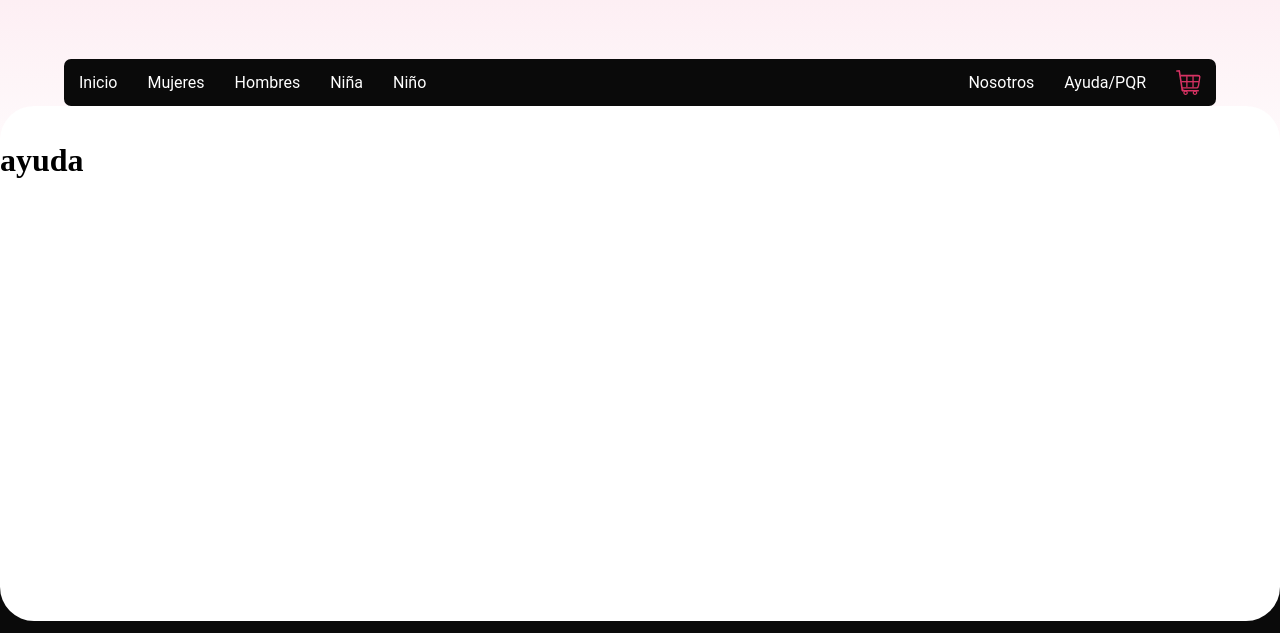
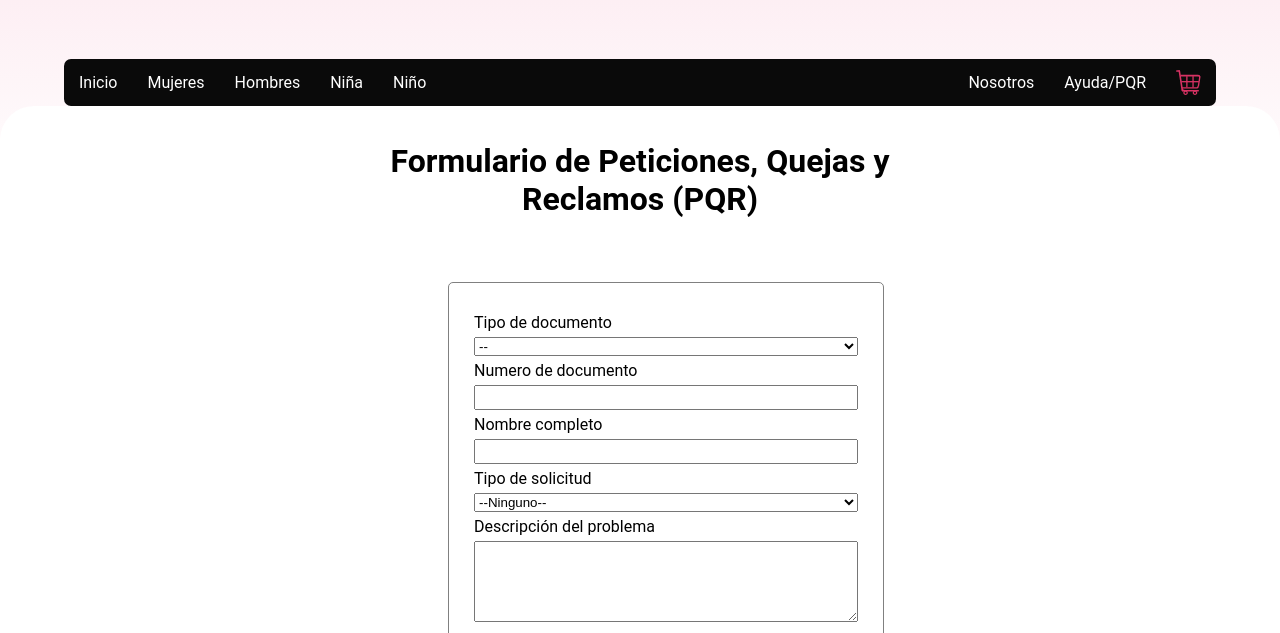
Before and after one commit to ArielDeAvila/DALIA-Store, a plain HTML site: page index.html in a window 1280 px wide. Both pictures are taken after a click on the link "Ayuda/PQR". Shown: the part 141-774 px from the top of the page. Drawn offline with nearby package versions, Linux system fonts and the light colour scheme; no server answers.

Commit message:
Formulario de PQRS

```diff
--- /dev/null
+++ b/CSS/ayuda.css
@@ -0,0 +1,47 @@
+body{
+    align-items: center;
+    font-family: 'Roboto', sans-serif;
+}
+
+.title{
+    width: 50%;
+    text-align: center;
+    margin-left: 25%;
+}
+
+.form-help{
+    display: grid;
+    grid-template-columns: auto;
+    width: 30%;
+    margin-left: 35%;
+    margin-top: 5%;
+    padding: 25px;
+    border-radius: 5px;
+    border: 1px solid gray;
+
+    font-family: 'Roboto', sans-serif;
+
+}
+
+.form-help label{
+    padding-bottom: 5px;
+    padding-top: 5px;
+}
+
+.form-help input{
+    padding-top: 5px;
+}
+
+.form-help .button-send{
+    padding: 10px;
+    margin-bottom: 0%;
+    width: 70%;
+    margin-left: calc(50% - 140px);
+    color: #fff;
+    background-color: rgb(215, 50, 99);
+    font-family: 'Roboto', sans-serif;
+    font-size: 12pt;
+    border-style: none;
+    cursor: pointer;
+    border-radius: 5px;
+}
--- a/JS/main.js
+++ b/JS/main.js
@@ -125,7 +125,7 @@ let nosotros = document.getElementById("nosotros");
 nosotros.addEventListener('click', () => openPages('Pages/nosotros.html', 'main-content'));
 
 let help = document.getElementById("help");
-help.addEventListener('click', () => openPages('Pages/ayuda.html', 'main-content'));
+help.addEventListener('click', () => openPages('Pages/ayuda.html', 'main-content','y'));
 
 let car = document.getElementById("car");
 car.addEventListener('click', () => openPages('Pages/carrito.html', 'main-content'));
--- a/Pages/ayuda.html
+++ b/Pages/ayuda.html
@@ -1,6 +1,38 @@
+<link rel="stylesheet" href="../CSS/ayuda.css">
 <body>
-    <h1>ayuda</h1>
-    <br><br><br><br><br><br><br>
+    <h1 class="title">Formulario de Peticiones, Quejas y Reclamos (PQR)</h1>
+    <form class="form-help">
+        <label for="opcion">Tipo de documento</label>
+        <select id="opcion" required >
+            <option value>--</option>
+            <option value="CC">CC</option>
+            <option value="CE">CE</option>
+        </select>
+        <label for="numberid">Numero de documento</label>
+        <input type="text" id="numberid" required>
+        <label for="name">Nombre completo</label>
+        <input type="text" id="name" required>
+        <label for="option-request">Tipo de solicitud</label>
+        <select name="" id="option-request" required>
+            <option value>--Ninguno--</option>
+            <option value="1">Petición</option>
+            <option value="2">Queja</option>
+            <option value="3">Sugerencia</option>
+            <option value="4">Reclamo</option>
+        </select>
+        <label for="description">Descripción del problema</label>
+        <textarea id="description" cols="30" rows="5"></textarea>
+        <br>
+        <input type="submit" value="enviar" class="button-send">
+
+    </form>
+
+
+
+    <br><br><br><br><br><br>
+
+
+
 </body>
 <script>
     $(document).ready(function () {
```
